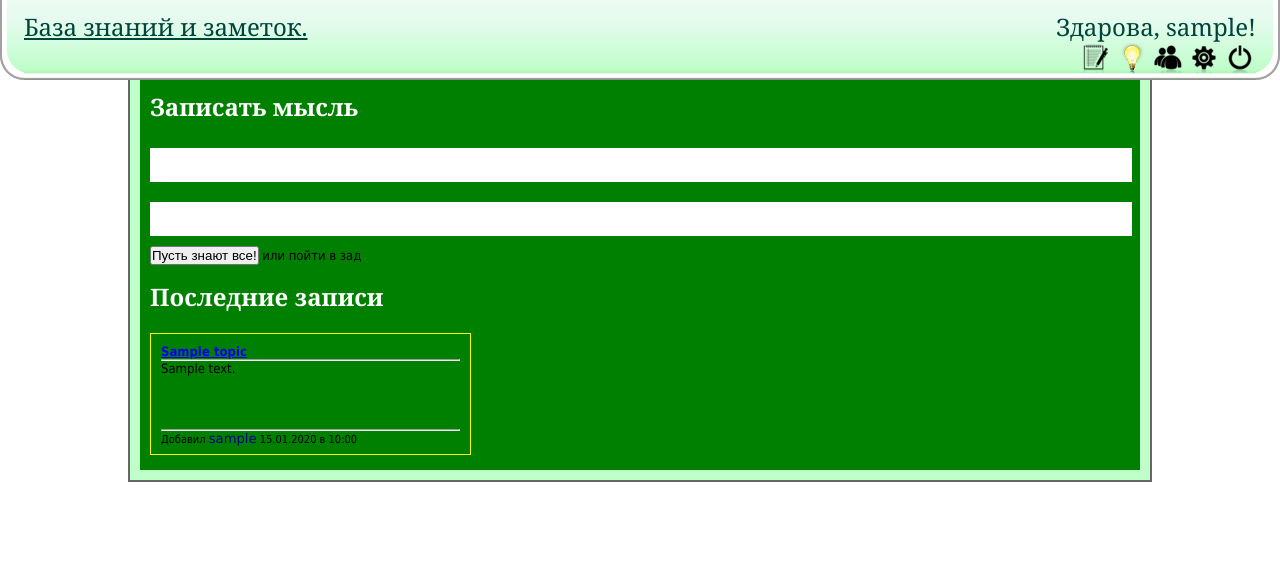
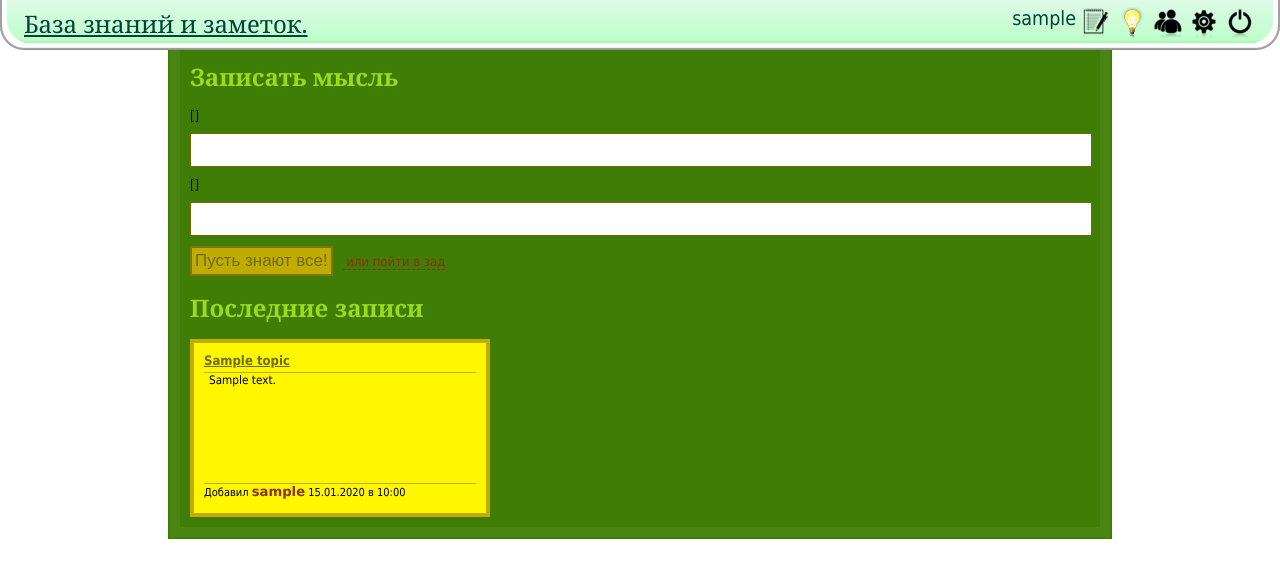
Before and after one commit to vladimirbright/knowledge, a Django app: template templates/index.html in a window 1280 px wide. Shown: the top 578 px of the page. Run offline with Django 3.2, Linux system fonts and the light colour scheme; a user stored in the database is signed in; tables that the repository leaves empty hold one stand-in row (values such as "Sample post"); the template is opened without the code that fills it: most values are stand-ins (such as "Sample title", 1, 10 or a date in 2020); form fields are guessed from the names that the template uses.

Commit message:
Работа с цыетом.

```diff
--- a/s/css/main.css
+++ b/s/css/main.css
@@ -14,7 +14,7 @@
 
 /*шапка*/
 DIV.header, DIV.header_inner, DIV.header_content, DIV.header_left, DIV.header_right {
-  height: 80px;
+  height: 50px;
 }
 DIV.header, DIV.header_inner {
   background-image: url(/s/i/head_round.png);
@@ -34,13 +34,14 @@
 }
 DIV.header_left {
   float: left;
+  padding-top: 7px;
   width: 30%;
 }
 DIV.header_right {
   text-align: right;
+  padding-top: 7px;
 }
 DIV.header_content H4, DIV.header_content H4 a {
-  padding-top: 10px;
   font-family: Georgia,sans-serif;
   font-size: 24px;
   font-weight: normal;
@@ -56,17 +57,17 @@
 
 /*Основной блок*/
 DIV.main {
-  width: 1000px;
+  width: 920px;
   margin: 0 auto 4px auto;
   padding: 0 10px 10px 10px;
   border-top: 0;
-  border-left: 2px solid #666;
-  border-right: 2px solid #666;
-  border-bottom: 2px solid #666;
-  background: #bfffca;
+  border-left: 2px solid #407D06;
+  border-right: 2px solid #407D06;
+  border-bottom: 2px solid #407D06;
+  background: #4a8413;
 }
 DIV.main_inner {
-  background: green;
+  background: #407D06;
   padding: 10px;
 }
 DIV.main_inner H2 {
@@ -74,7 +75,7 @@
   font-family: Georgia,sans-serif;
   font-size: 24px;
   font-weight: bold;
-  color: white;
+  color: #9adb1d;
   text-align: left;
 }
 
@@ -83,42 +84,82 @@
   width: 100%;
   margin: 10px 0;
   background: white;
-  border: 1px solid white;
+  border: 1px solid #706c01;
 }
 DIV.new_card_form_wrapper INPUT[type="text"] {
   height: 32px;
   font-size: 28px;
+  color: #7a7612;
 }
 DIV.new_card_form_wrapper TEXTAREA {
   font-size: 16px;
+  height: 140px;
+  color: #706C01;
 }
 DIV.new_card_form_wrapper H3 {
   font-size: 22px;
   color: white;
+}
+DIV.new_card_form_wrapper INPUT[type="submit"] {
+  border: 2px solid #7A7612;
+  background-color: #C0AB00;
+  color: #706C01;
+  font-size: 1.3em;
+  padding: 3px;
+  cursor: pointer;
+}
+
+DIV.new_card_form_wrapper SPAN.new_card_form_other_link {
+  margin-left: 10px;
+  border-bottom: 1px dashed #883406;
+  color: #883406;
+  cursor: pointer;
 }
 
 /*Карточки*/
 DIV.cards_container {
   overflow: auto;
 }
+DIV.cards:hover {
+  border-color: #bb5d17;
+}
+DIV.cards:hover HR {
+  background-color: #bb5d17;
+}
 DIV.cards {
   float: left;
-  border: 1px solid yellow;
-  margin: 5px 5px 5px 0;
+  border: 4px solid #C1AD05;
   padding: 10px;
-  width: 299px;
-  height: 100px;
+  width: 272px;
+  height: 150px;
+  background-color: #FFF601;
 }
 DIV.cards H4 {
+  padding-bottom: 4px;
+}
+DIV.cards H4, DIV.cards H4 a {
+  color: #706C01;
 }
 DIV.cards P {
-  height: 68px;
+  height: 110px;
+  font-size: 0.9em;
+  padding: 0 5px;
 }
 DIV.cards .cards_added {
   font-size: 11px;
 }
 DIV.cards HR {
-  color: yellow;
+  border: 0;
+  height: 1px;
+  font-size: 1px;
+  background: #C1AD05;
+}
+
+ul.errorlist {
+  color: #f8a517;
+  list-style: none;
+  border-bottom: 1px dashed #f8a00b;
+  float: left;
 }
 
 .error {
@@ -127,7 +168,8 @@
     font-family: Tahoma,Verdana,sans-serif;
 }
 SPAN.username {
+    color: #883406;
     font-size: 1.2em;
-    color: #000080;
     font-family: Verdana,Tahoma,sans-serif;
+    font-weight: bold;
 }
--- a/templates/index.html
+++ b/templates/index.html
@@ -15,13 +15,14 @@
             </DIV>
             <DIV class="header_right">
             {% if user.is_authenticated %}
-                <H4>Здарова, {{ user.username }}!</H4>
+                <!--<H4>Здарова, {{ user.username }}!</H4>-->
                 <UL>
                     <LI><A href="{% url django.contrib.auth.views.logout %}" title="Выйти"><IMG alt="Выйти" src="/s/i/logout32.png"></A></LI>
                     <LI><A href="/settings/" title="Настройки"><IMG alt="Настройки" src="/s/i/settings32.png"></A></LI>
                     <LI><A href="/user/" title="Профиль"><IMG alt="Профиль" src="/s/i/users32.png"></A></LI>
                     <LI><A href="/favorites/" title="Избранное"><IMG alt="Избранное" src="/s/i/idea32.png"></A></LI>
                     <LI><A href="/new/" title="Написать"><IMG alt="Написать" src="/s/i/new32.png"></A></LI>
+                    <LI style="color: #00443D;height: 35px;font-size: 1.5em">{{ user.username }}</LI>
                 </UL>
             {% else %}
               <H4>Здарова Аноним! <A href="{% url django.contrib.auth.views.login %}">Войди</A> или <A href="{% url knowledge.users.views.register %}">Зарегистрируйся</A></H4>
@@ -38,9 +39,11 @@
             <H2>Записать мысль</H2>
             <DIV class="new_card_form_wrapper">
                 <FORM action="{% url knowledge.cards.views.index %}" method="POST">
+                    {{ postForm.topic.errors }}
                     {{ postForm.topic }}<BR>
+                    {{ postForm.cardtext.errors }}
                     {{ postForm.cardtext }}
-                    <DIV><INPUT type="submit" value="Пусть знают все!"/> или пойти в зад</DIV>
+                    <DIV><INPUT type="submit" value="Пусть знают все!"/><SPAN class="new_card_form_other_link"> или пойти в зад</SPAN></DIV>
                 </FORM>
             </DIV>
             <BR>
```
Also changed, not shown: cards/models.py (+15 -0 lines), cards/views.py (+7 -1 lines).
